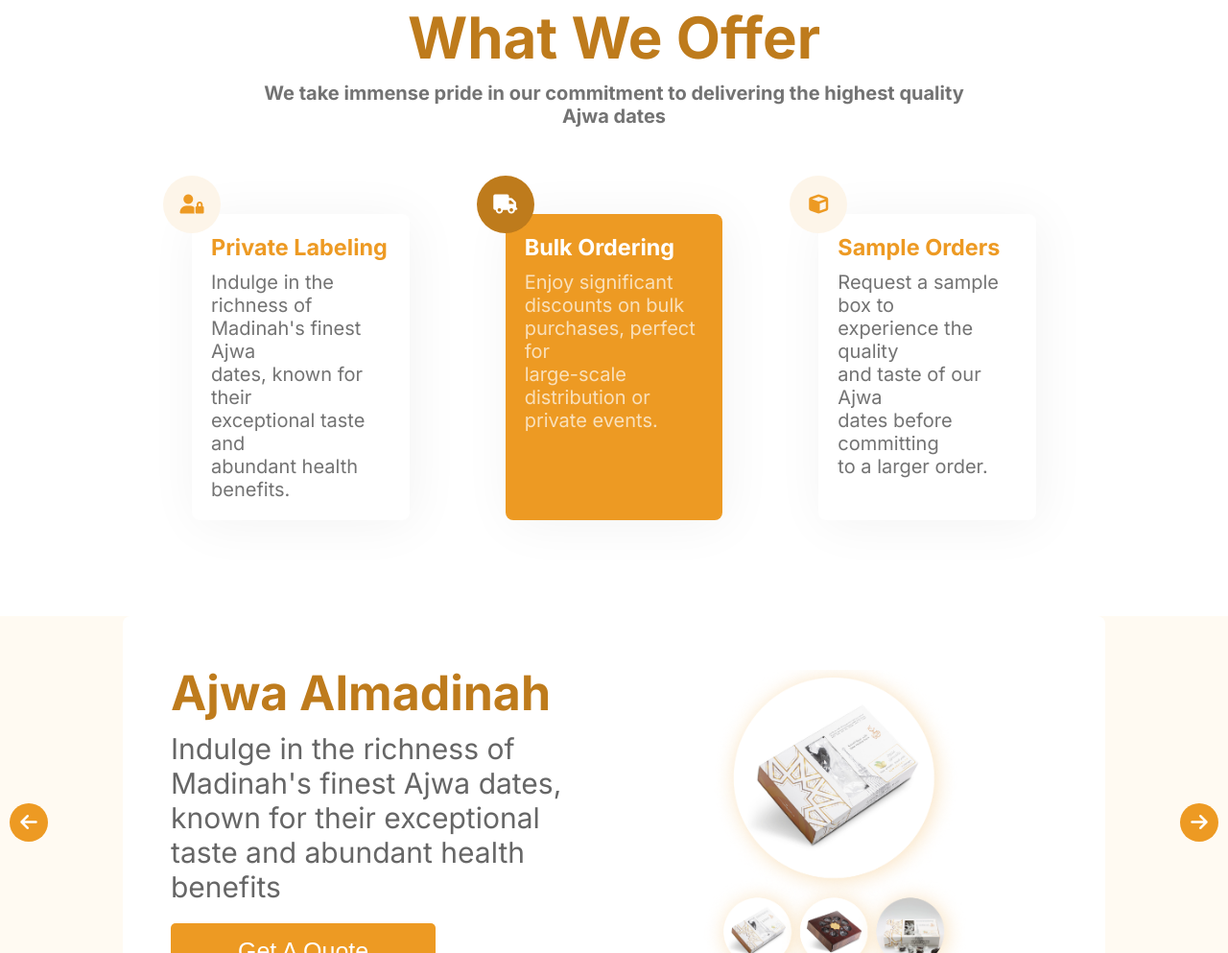
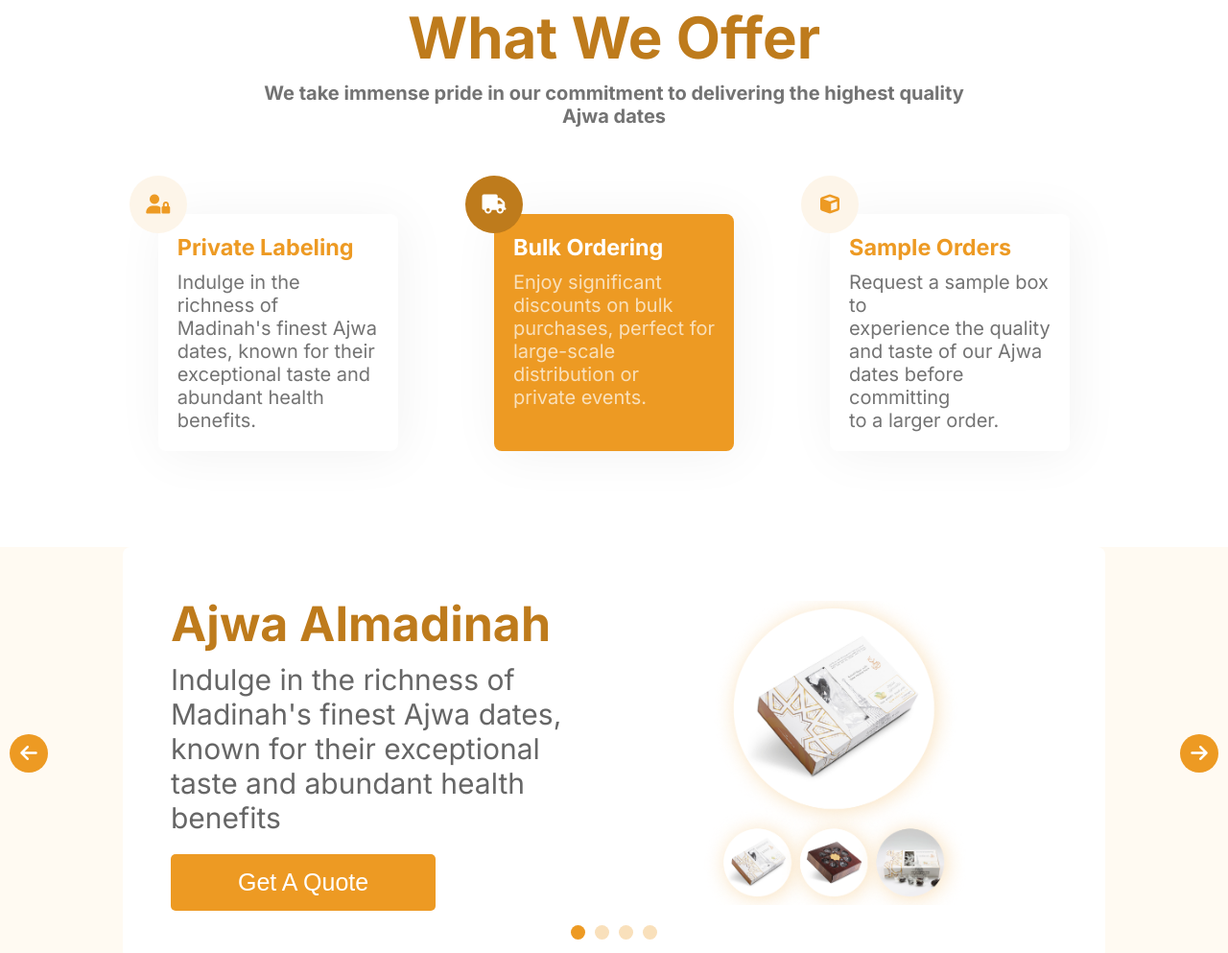
Before and after one commit to ZeyadZaher03/ajwa, a plain HTML site: page index.html in a window 1280 px wide. Shown: the part 906-1899 px from the top of the page at 96% size. Drawn offline with Linux system fonts and the light colour scheme.

Commit message:
another fix

```diff
--- a/style.css
+++ b/style.css
@@ -85,7 +85,7 @@ body {
   display: grid;
   grid-template-columns: 1fr 1fr 1fr;
   gap: 100px;
-  padding: 200px 100px;
+  padding: 200px 6%;
   padding-top: 30px;
   padding-bottom: 0%;
 }
```
